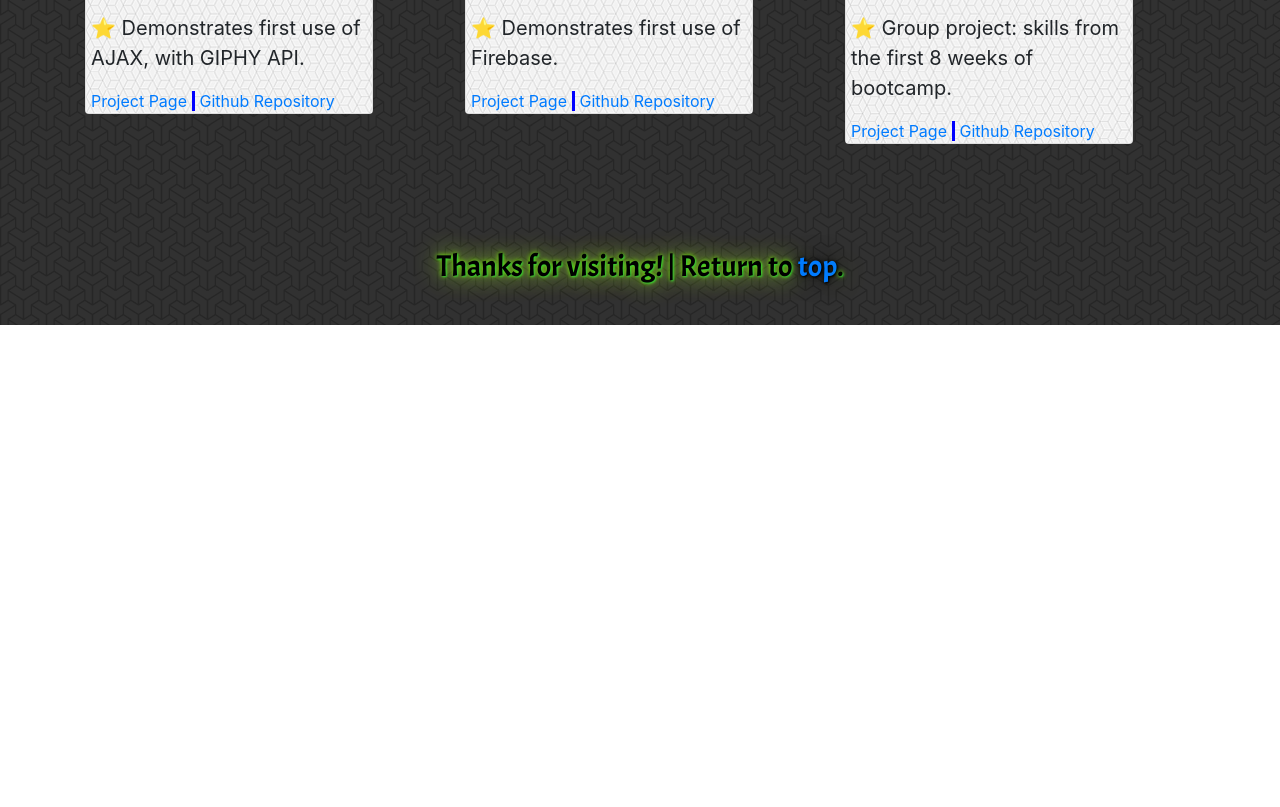
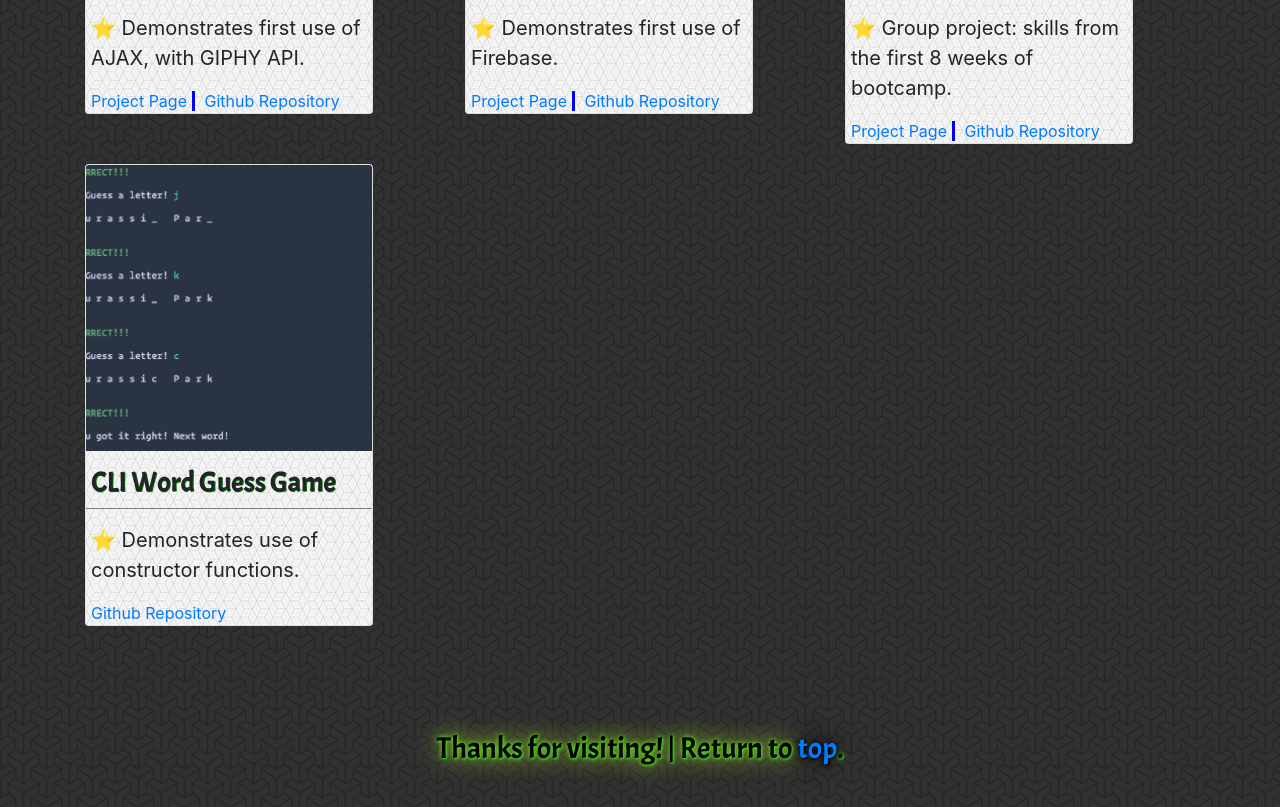
Before and after one commit to SpiderRam/Portfolio, a plain HTML site: page index.html in a window 1280 px wide. Shown: the part 2991-3798 px from the top of the page. Before the commit the page ends 3316 px from the top, so only its background shows below. Drawn offline with nearby package versions, Linux system fonts and the light colour scheme.

Commit message:
added constructor assignment

```diff
--- a/assets/style.css
+++ b/assets/style.css
@@ -146,9 +146,9 @@ header {
     padding: 10px 0px 5px 5px;
 }
 
-.repoLink {
-    border-left: blue solid 3px;
-    padding-left: 5px;
+.link {
+    border-right: blue solid 3px;
+    padding-right: 5px;
 }
 
 .card {
--- a/index.html
+++ b/index.html
@@ -168,7 +168,22 @@
               </div>
           </div>
       </div>
-  </div>
+
+    <div class="row">
+        <div class="col-sm">
+            <div class="card" style="width: 18rem;">
+                <img class="card-img-top" src="./assets/images/cli-screenshot.png" alt="CLI screenshot">
+                <div class="projectCardBody" class="card-body">
+                    <p class="pText">CLI Word Guess Game</p>
+                    <p class="card-text">⭐ Demonstrates use of constructor functions.</p>
+                    <nav>
+                        <a href="https://github.com/SpiderRam/Constructor-Word-Guess.git" class="repoLink" target="_blank">Github Repository</a>
+                    </nav>
+                </div>
+            </div>
+        </div>
+    </div>
+</div>
 
   <footer>
       <p>Thanks for visiting! | Return to <a href="#name" id="link">top</a>.</p>
```
Also changed, not shown: assets/images/cli-screenshot.png (added).
